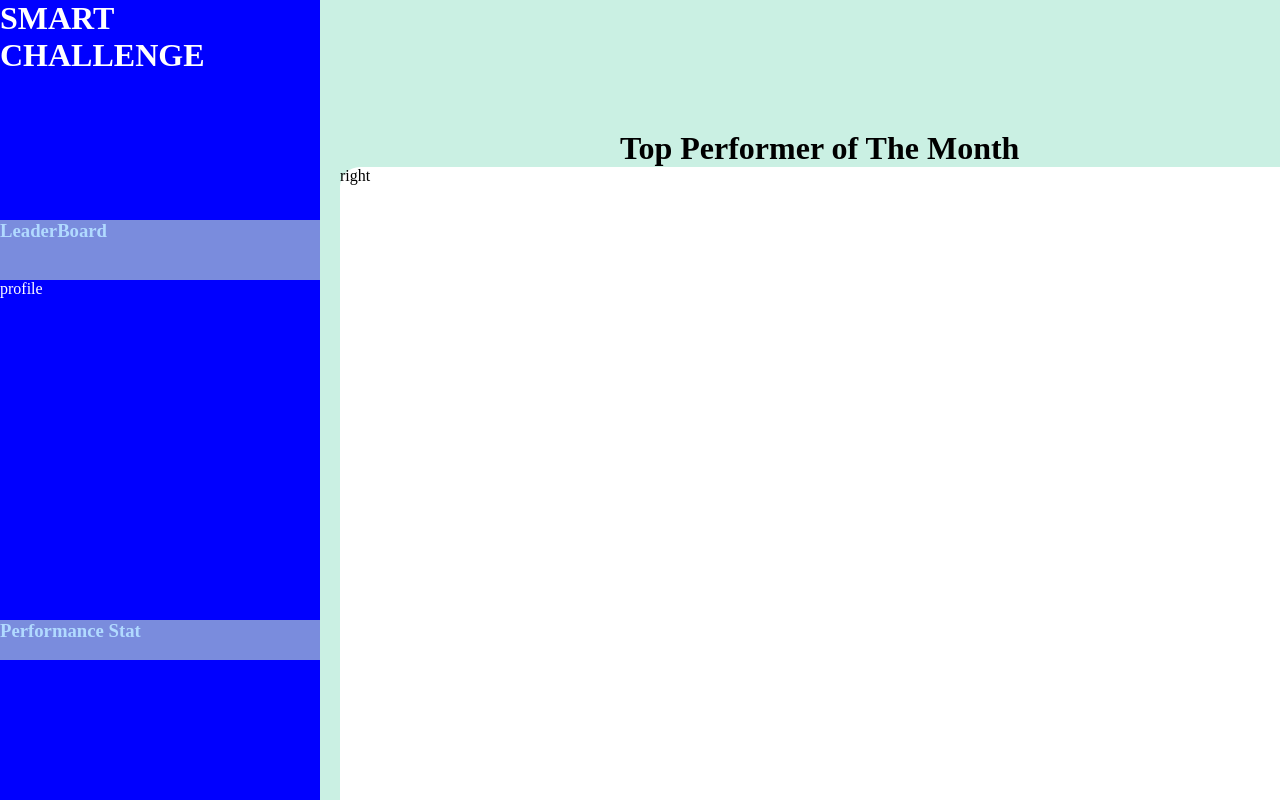
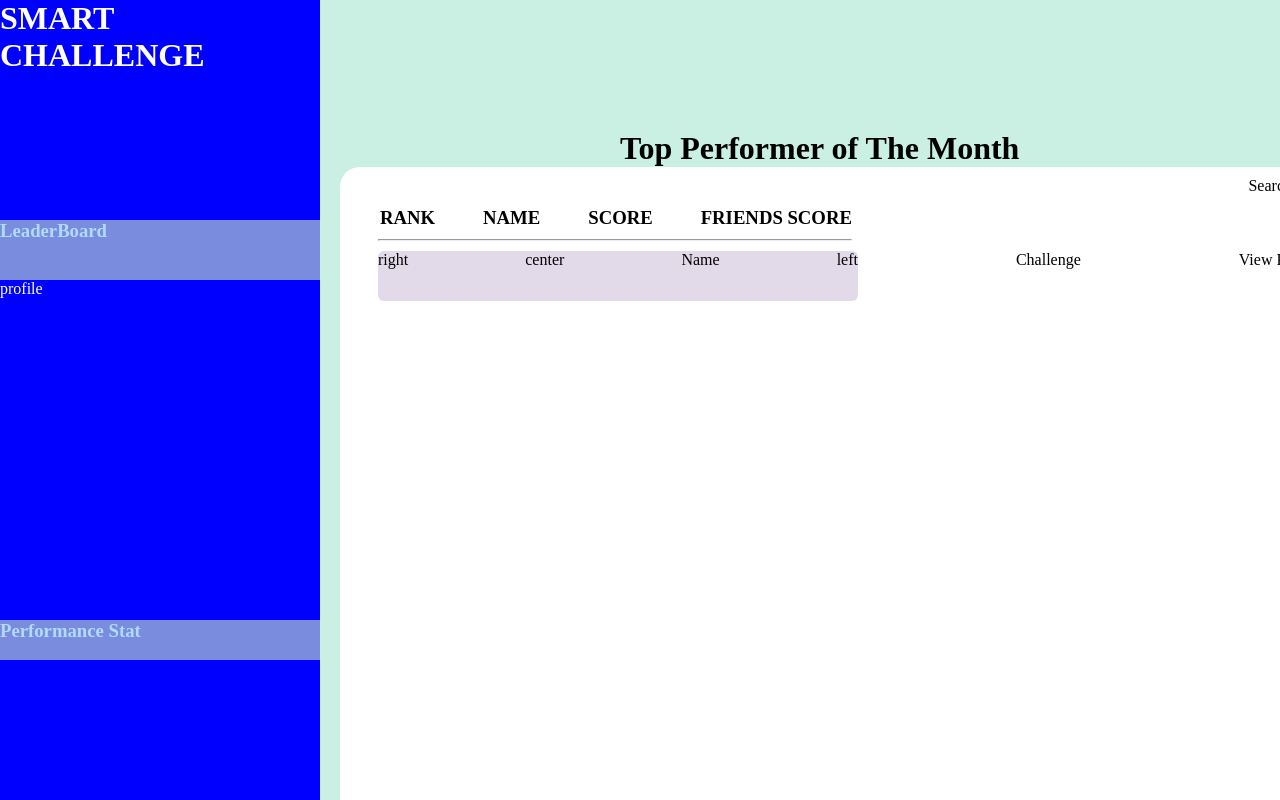
Before and after one commit to Keneni45/Edu-Air-Tech, a React (Vite) app: page /challenge in a window 1280 px wide. Shown: the top 800 px of the page. Built offline with nearby package versions, Linux system fonts and the light colour scheme.

Commit message:
Add User Info List Item

```diff
--- a/src/Page/ChallengeBoard/Challenge.tsx
+++ b/src/Page/ChallengeBoard/Challenge.tsx
@@ -1,4 +1,5 @@
 import styles from "./challenge.module.css";
+import SearchSharpIcon from "@mui/icons-material/SearchSharp";
 
 export default function Challenge() {
   return (
@@ -7,14 +8,12 @@ export default function Challenge() {
         <div className={styles.board}>
           <div className={styles.leftBoard}>
             <div className={styles.smartTable}>
-              {" "}
               <h1>
                 SMART <br /> CHALLENGE
-              </h1>{" "}
+              </h1>
             </div>
             <div className={styles.leaderText}>
-              {" "}
-              <h3>LeaderBoard</h3>{" "}
+              <h3>LeaderBoard</h3>
             </div>
             <div className={styles.userInfo}>profile</div>
             <div className={styles.performanceText}>
@@ -29,8 +28,44 @@ export default function Challenge() {
             </h1>
             <div className={styles.challengeTable}>
               <div className={styles.tableHeader}>
-                <div className={styles.leftHeader}>right</div>
-                <div className={styles.rightHeader}>left</div>
+                <div className={styles.leftHeader}>
+                  <ul className={styles.leftList}>
+                    <li>
+                      <h3>RANK</h3>
+                    </li>
+                    <li>
+                      <h3>NAME</h3>
+                    </li>
+                    <li>
+                      <h3>SCORE</h3>
+                    </li>
+                    <li>
+                      <h3>FRIENDS SCORE</h3>
+                    </li>
+                  </ul>
+                  <hr
+                    style={{
+                      marginLeft: "38px",
+                      marginTop: "10px",
+                      backgroundColor: "blue",
+                    }}
+                  />
+                </div>
+                <div className={styles.rightHeader}>
+                  Search <SearchSharpIcon />
+                </div>
+              </div>
+              <div className={styles.userContainer}>
+                <div className={styles.userDetailInfo}>
+                  <div className={styles.userDeatilInfoList}>
+                    <div>right</div>
+                    <div>center</div>
+                    <div>Name</div>
+                    <div>left</div>
+                  </div>
+                </div>
+                <div>Challenge</div>
+                <div>View Profile</div>
               </div>
             </div>
           </div>
--- a/src/Page/ChallengeBoard/challenge.module.css
+++ b/src/Page/ChallengeBoard/challenge.module.css
@@ -47,3 +47,26 @@
   display: flex;
   justify-content: space-between;
 }
+
+.leftList {
+  list-style: none;
+  display: flex;
+  gap: 3rem;
+  margin-top: 40px;
+}
+.userContainer {
+  display: flex;
+  justify-content: space-between;
+  margin-top: 10px;
+  margin-left: 38px;
+}
+.userDetailInfo {
+  height: 50px;
+  border-radius: 6px;
+  width: 480px;
+  background-color: rgb(226, 218, 233);
+}
+.userDeatilInfoList {
+  display: flex;
+  justify-content: space-between;
+}
```
